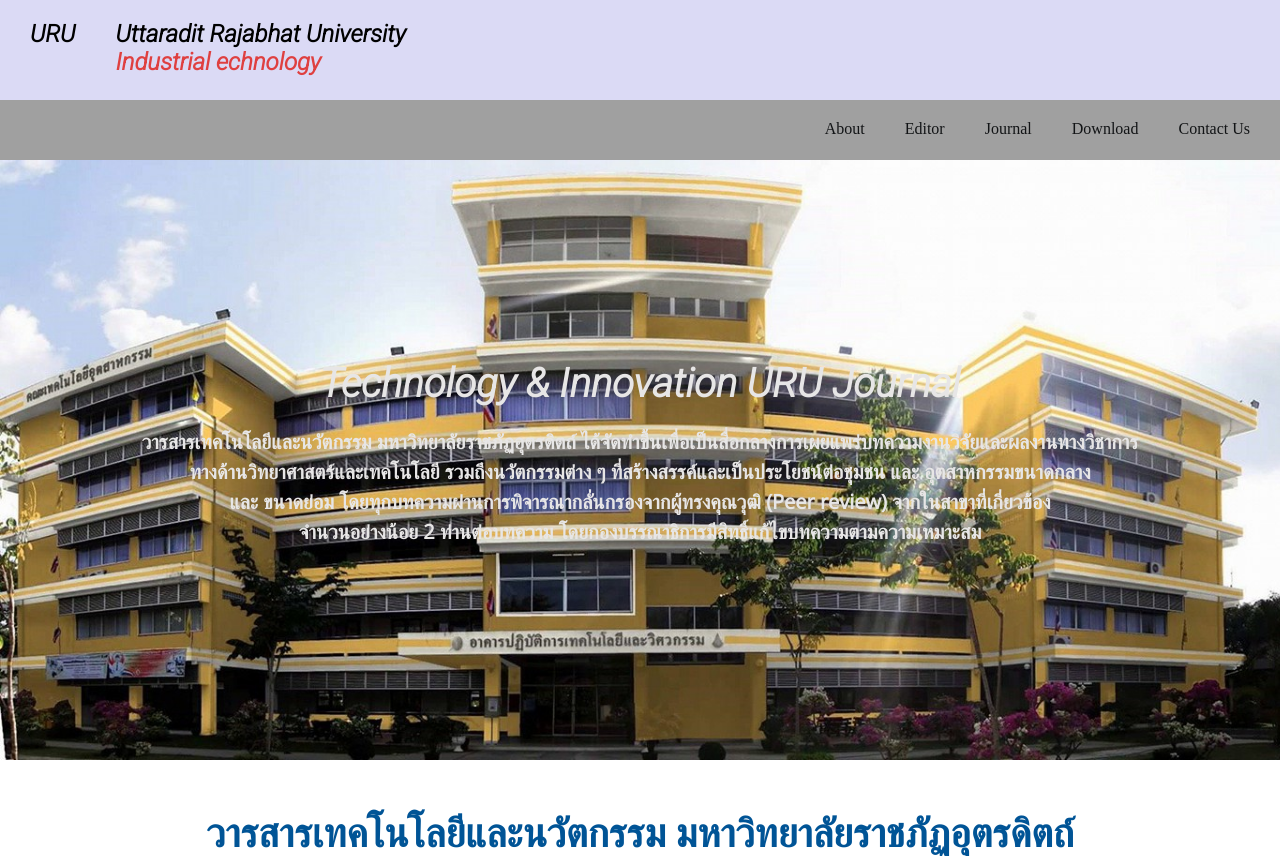
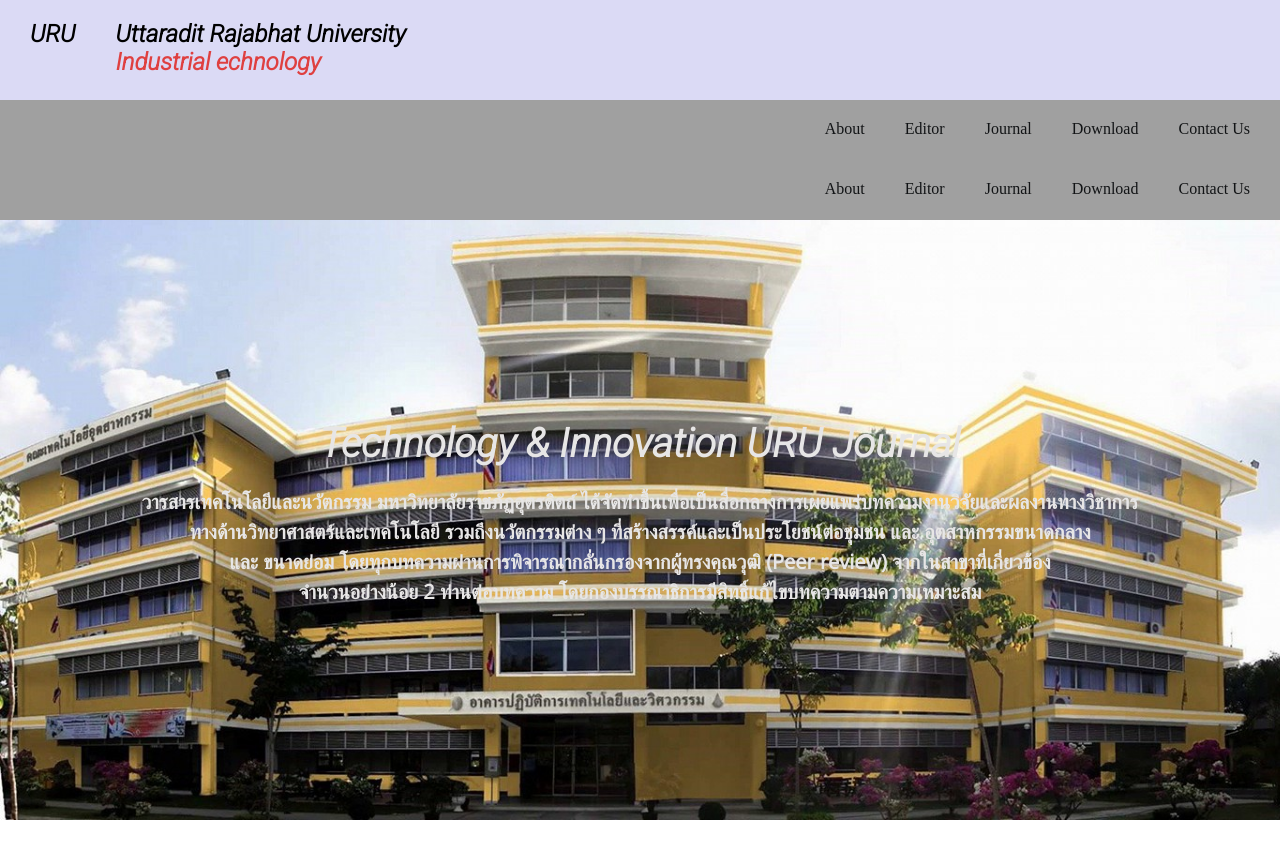
Before and after one commit to Mrkleenn/Tab, a PHP site: page / in a window 1280 px wide. Shown: the top 856 px of the page. Run offline with PHP 8.4, Linux system fonts and the light colour scheme.

Commit message:
frist index

```diff
--- a/index.php
+++ b/index.php
@@ -64,6 +64,34 @@
     </header>
 
     <!--end navber-->
+
+    <header>
+        <nav>
+            <div class="navber1 container1">
+
+                <ul class="list">
+
+                    <li>
+                        <a href="">Contact Us</a>
+                    </li>
+                    <li>
+                        <a href="">Download</a>
+                    </li>
+                    <li>
+                        <a href="">Journal</a>
+                    </li>
+                    <li>
+                        <a href="">Editor</a>
+                    </li>
+                    <li>
+                        <a href="">About</a>
+                    </li>
+
+                </ul>
+
+            </div>
+        </nav>
+    </header>
 
     <!--start section using background-->
 
```
